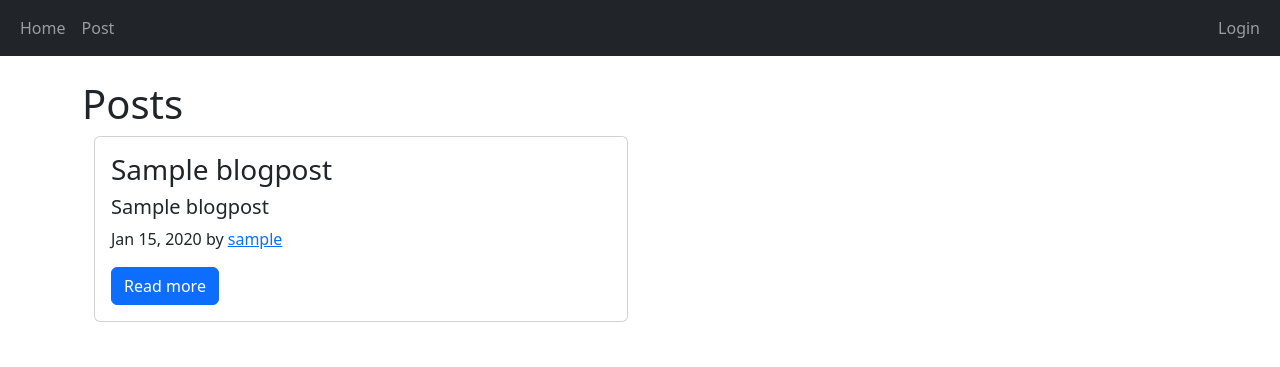
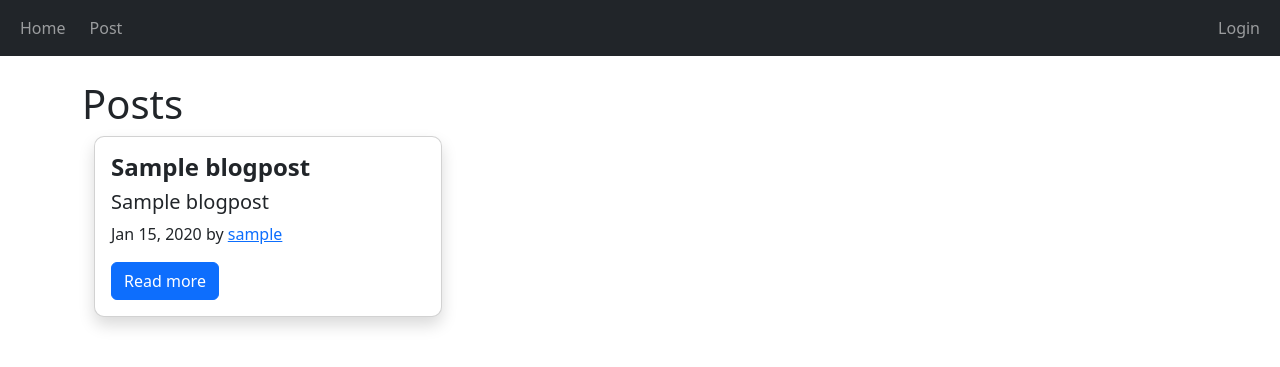
Before and after one commit to damachad/django_blog, a Django app: page / in a window 1280 px wide. Shown: the top 367 px of the page. Run offline with Django 5.2, Linux system fonts and the light colour scheme; tables that the repository leaves empty hold one stand-in row (values such as "Sample post").

Commit message:
Improve css

```diff
--- a/myapp/static/myapp/styles.css
+++ b/myapp/static/myapp/styles.css
@@ -1,9 +1,8 @@
-body {
-  background-color: rgb(214, 193, 146);
+.card {
+  border-radius: 10px; /* Rounded corners */
+  overflow: hidden; /* Clean edges */
 }
-h1 {
-  color: rgb(116, 49, 23);
+.card-title {
+  font-weight: bold;
+  font-size: 1.5rem;
 }
-p {
-  color: rgb(168, 87, 40);
-}
--- a/myapp/templates/base.html
+++ b/myapp/templates/base.html
@@ -13,14 +13,14 @@
             integrity="sha384-QWTKZyjpPEjISv5WaRU9OFeRpok6YctnYmDr5pNlyT2bRjXh0JMhjY6hW+ALEwIH"
             crossorigin="anonymous">
         <!-- Static CSS here -->
-        <!-- <link href="{% static "myapp/styles.css" %}" rel="stylesheet"> -->
+        <link href="{% static "myapp/styles.css" %}" rel="stylesheet">
     </head>
     <body>
         <nav class="navbar navbar-expand-lg navbar-dark bg-dark">
             <div class="container-fluid">
                 <div>
-                    <ul class="navbar-nav">
-                        <li class="nav-item">
+                    <ul class="navbar-nav d-flex flex-row">
+                        <li class="nav-item me-2">
                             <a class="nav-link" target="_self" href="{% url 'home' %}">Home</a>
                         </li>
                         <li class="nav-item">
@@ -31,7 +31,10 @@
                 <div class="d-flex align-items-center">
                     {% if user.is_authenticated %}
                     <span class="navbar-text text-white me-2">Logged in as
-                        <a href="{% url 'profile_detail' user.pk %}">{{ user.username }}</a> | </span>
+                        <a href="{% url 'profile_detail' user.pk %}">{{ user.username }}</a>
+                        <img src="{{ user.profile_picture.url }}" alt="Profile Picture"
+                            width="20" height="20" class="rounded-circle mx-1">
+                        | </span>
                     <form method="post" action="{% url 'logout' %}" class="d-inline">
                         {% csrf_token %}
                         <button type="submit" class="btn btn-link nav-link text-white p-0">Logout</button>
--- a/myapp/templates/myapp/blogpost_list.html
+++ b/myapp/templates/myapp/blogpost_list.html
@@ -3,9 +3,9 @@
     <h1>Posts</h1>
     <div class="container">
         <div class="row">
-            {% for blog_post in object_list %}
-            <div class="col-sm-6">
-                <div class="card">
+            {% for blog_post in posts_by_date %}
+            <div class="col-md-4 col-sm-6 mb-4">
+                <div class="card h-100 shadow">
                     <div class="card-body">
                         <h3 class="card-title">{{blog_post.title}}</h3>
                         <h5 class="card-text">{{blog_post.subtitle}}</h5>
--- a/myapp/views.py
+++ b/myapp/views.py
@@ -11,6 +11,12 @@ from datetime import timedelta
 
 class BlogPostListView(ListView):
     model = BlogPost
+
+    def get_context_data(self, **kwargs):
+        context = super().get_context_data(**kwargs)
+        posts_by_date = BlogPost.objects.all().order_by('-creation_date')
+        context['posts_by_date'] = posts_by_date
+        return context
 
 
 class CommentDeleteView(LoginRequiredMixin, DeleteView):
```
